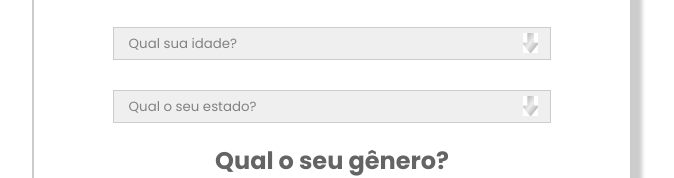
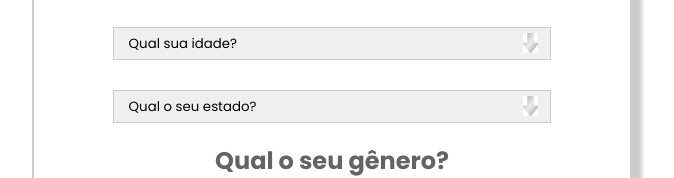
Before and after one commit to ViniciusDorta/Formulario, a plain HTML site: page index.html in a window 1280 px wide. Shown: the part 215-393 px from the top of the page, without its empty margins (308-982 px from the left). Drawn offline with Linux system fonts and the light colour scheme.

Commit message:
Update main.css

```diff
--- a/css/main.css
+++ b/css/main.css
@@ -49,7 +49,6 @@ form textarea:focus {
 }
 
 form select {
-    color: rgb(130, 130, 130);
     width: calc(80% + 26px);
     margin-top: 30px;
     padding: 8px 15px;
```
